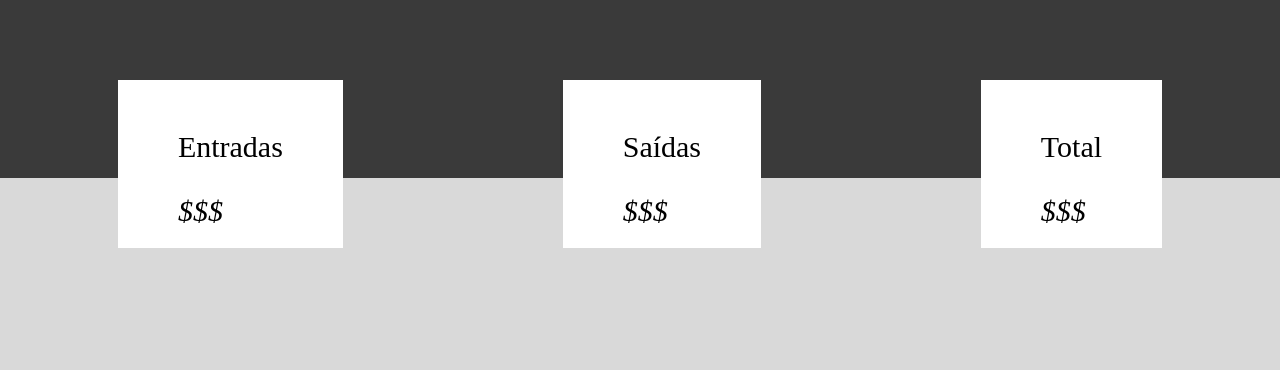
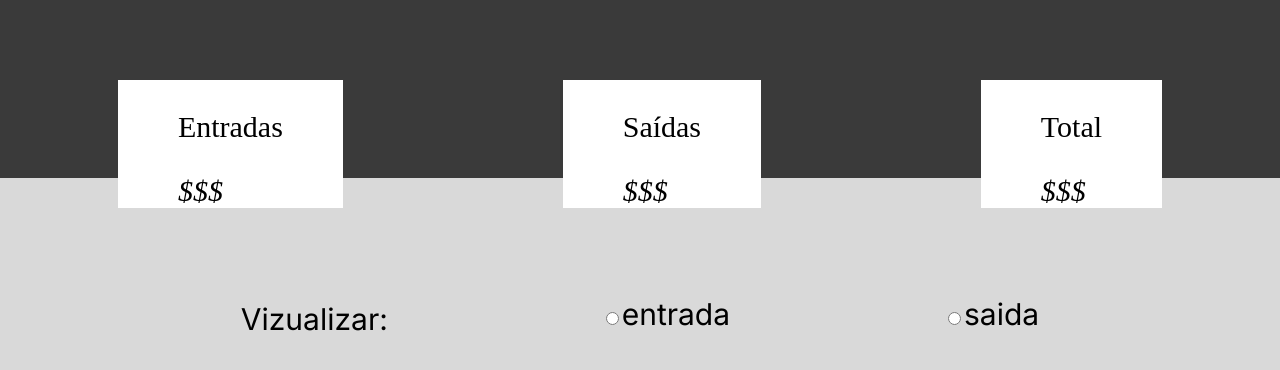
Before and after one commit to luizbsadev/controle-financeiro, an Angular app in the folder front-end/: page / in a window 1280 px wide. Shown: the top 370 px of the page. Built offline with nearby package versions, Linux system fonts and the light colour scheme.

Commit message:
criando input com radio

```diff
--- /dev/null
+++ b/front-end/src/app/alternador/alternador.component.css
@@ -0,0 +1,14 @@
+@import url('https://fonts.googleapis.com/css2?family=Inter:wght@100..900&display=swap');
+
+.alternadores{
+    display: flex;
+    flex-direction: row;
+    justify-content: space-around;
+    margin: 5% 10%;
+    font-family: "Inter";
+    font-size: 30px;
+}
+
+.alternador{
+    margin-top: 25px;
+}
--- /dev/null
+++ b/front-end/src/app/alternador/alternador.component.html
@@ -0,0 +1,11 @@
+<section class="alternadores">
+    <p>Vizualizar:</p>
+    <div class="alternador">
+        <input type="radio" id="entrada" value="entrada">
+        <label for="entrada">entrada</label>
+    </div>
+    <div class="alternador">
+        <input type="radio" id="saida" value="saida">
+        <label for="saida">saida</label>
+    </div>
+</section>
--- a/front-end/src/app/app.component.html
+++ b/front-end/src/app/app.component.html
@@ -1 +1,2 @@
 <app-valores></app-valores>
+<app-alternador></app-alternador>
--- a/front-end/src/app/app.module.ts
+++ b/front-end/src/app/app.module.ts
@@ -4,12 +4,14 @@ import { BrowserModule } from '@angular/platform-browser';
 import { AppRoutingModule } from './app-routing.module';
 import { AppComponent } from './app.component';
 import { ValoresComponent } from './valores/valores.component';
+import { AlternadorComponent } from './alternador/alternador.component';
 
 
 @NgModule({
   declarations: [
     AppComponent,
     ValoresComponent,
+    AlternadorComponent,
 
   ],
   imports: [
--- a/front-end/src/app/valores/valores.component.css
+++ b/front-end/src/app/valores/valores.component.css
@@ -6,7 +6,7 @@ section.itens {
 
 div.item {
     background-color: #ffffff;
-    padding: 20px 60px;
+    padding: 0px 60px;
     font-size: 30px;
 }
 
--- a/front-end/src/app/valores/valores.component.html
+++ b/front-end/src/app/valores/valores.component.html
@@ -2,6 +2,8 @@
     <div class="item">
         <p>Entradas</p>
         <var>$$$</var>
+
+
     </div>
     <div class="item">
         <p>Saídas</p>
```
Also changed, not shown: front-end/src/app/alternador/alternador.component.ts (added, +10 -0 lines), 1 other file (tests, documents, lock files or other folders).
